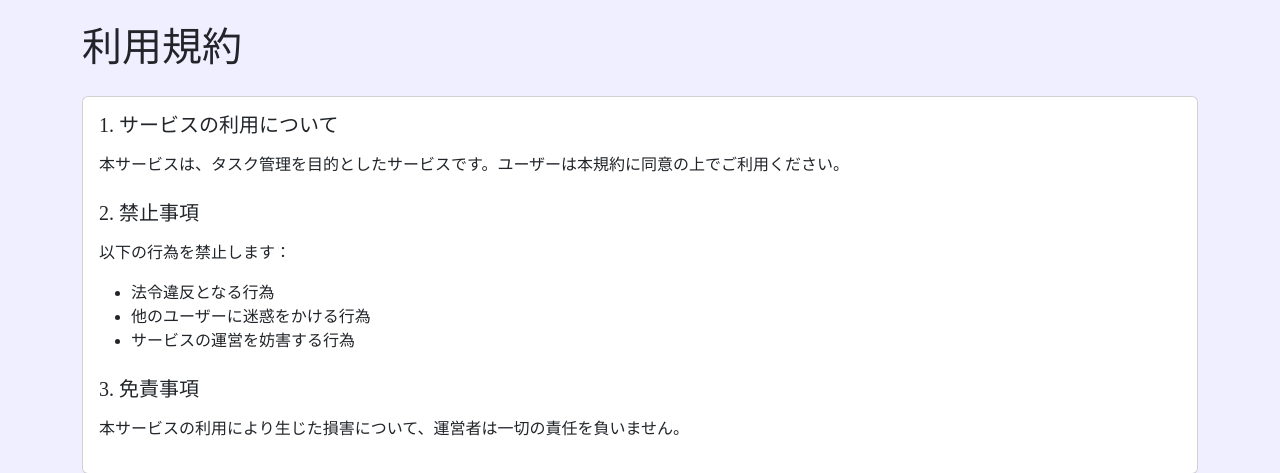
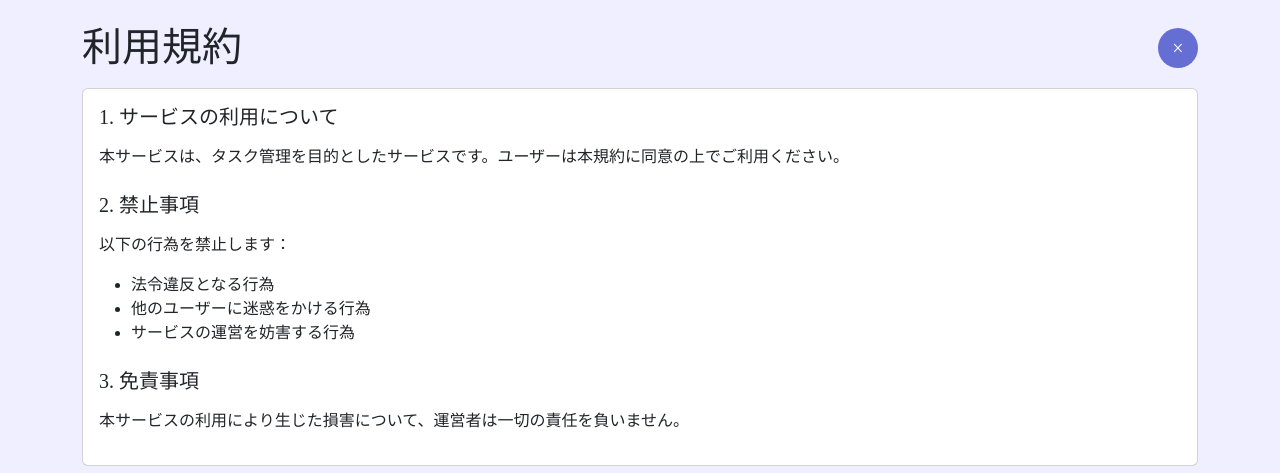
Before and after one commit to kino-quest/kinoquest_platinum_01-teamA, a Django app: template task_app/templates/task_app/rules.html in a window 1280 px wide. Shown: the top 473 px of the page. Run offline with Django 4.2, Linux system fonts and the light colour scheme; the template is opened without the code that fills it, so the values that code supplies are empty; some libraries are stand-ins or nearby versions; some web fonts are replaced.

Commit message:
閉じるボタンの実施とページの整理

```diff
--- a/static/css/style.css
+++ b/static/css/style.css
@@ -22,3 +22,43 @@ body {
   color: black;
   text-decoration: none;
 }
+
+.close-circle {
+  width: 40px;
+  height: 40px;
+  border-radius: 50%;
+  display: -webkit-box;
+  display: -ms-flexbox;
+  display: flex;
+  -webkit-box-align: center;
+      -ms-flex-align: center;
+          align-items: center;
+  -webkit-box-pack: center;
+      -ms-flex-pack: center;
+          justify-content: center;
+  padding: 0;
+  font-size: 20px;
+  line-height: 1;
+  background-color: #656ED3;
+  color: white;
+  text-decoration: none;
+}
+
+.close-circle:hover {
+  background-color: rgb(109, 123, 255);
+  color: white;
+  text-decoration: none;
+}
+
+.header-container {
+  display: -webkit-box;
+  display: -ms-flexbox;
+  display: flex;
+  -webkit-box-pack: justify;
+      -ms-flex-pack: justify;
+          justify-content: space-between;
+  -webkit-box-align: center;
+      -ms-flex-align: center;
+          align-items: center;
+  margin-bottom: 1rem;
+}
--- a/static/sass/style.scss
+++ b/static/sass/style.scss
@@ -28,3 +28,28 @@ body {
   color: $font-color;
   text-decoration: none;
 }
+.close-circle{
+  width: 40px;
+  height: 40px;
+  border-radius: 50%;
+  display: flex;
+  align-items: center;
+  justify-content: center;
+  padding: 0;
+  font-size: 20px;
+  line-height: 1;
+  background-color: #656ED3;
+  color: white;
+  text-decoration: none;
+}
+.close-circle:hover{
+  background-color:rgb(109, 123, 255);
+  color: white;
+  text-decoration: none;
+}
+.header-container {
+  display: flex;
+  justify-content: space-between;
+  align-items: center;
+  margin-bottom: 1rem;
+}
--- a/task_app/templates/task_app/privacy.html
+++ b/task_app/templates/task_app/privacy.html
@@ -2,7 +2,10 @@
 {% block title %}プライバシーポリシー | メモセロ{% endblock %}
 {% block content %}
 <div class="container py-4">
-    <h1 class="mb-4">プライバシーポリシー</h1>
+    <div class="header-container">
+        <h1 class="mb-0">プライバシーポリシー</h1>
+            <a href="{% url 'home' %}" class="close-circle">×</a>
+    </div>
     <div class="card">
         <div class="card-body">
             <h2 class="h5 mb-3">1. 個人情報の取り扱いについて</h2>
--- a/task_app/templates/task_app/rules.html
+++ b/task_app/templates/task_app/rules.html
@@ -1,8 +1,12 @@
 {% extends 'task_app/base.html' %}
 {% block title %}利用規約 | メモセロ{% endblock %}
 {% block content %}
+
 <div class="container py-4">
-    <h1 class="mb-4">利用規約</h1>
+    <div class="header-container">
+        <h1 class="mb-0">利用規約</h1>
+        <a href="{% url 'home' %}" class="close-circle">×</a>
+    </div>
     <div class="card">
         <div class="card-body">
             <h2 class="h5 mb-3">1. サービスの利用について</h2>
@@ -15,7 +19,6 @@
                 <li>他のユーザーに迷惑をかける行為</li>
                 <li>サービスの運営を妨害する行為</li>
             </ul>
-
             <h2 class="h5 mb-3 mt-4">3. 免責事項</h2>
             <p>本サービスの利用により生じた損害について、運営者は一切の責任を負いません。</p>
         </div>
--- a/teamA_app/urls.py
+++ b/teamA_app/urls.py
@@ -20,5 +20,5 @@ from django.urls import path, include
 urlpatterns = [
     path('admin/', admin.site.urls),
     path('', include('accounts_app.urls')),
-    path('task_app', include('task_app.urls')),
+    path('task_app/', include('task_app.urls')),
 ]
```
